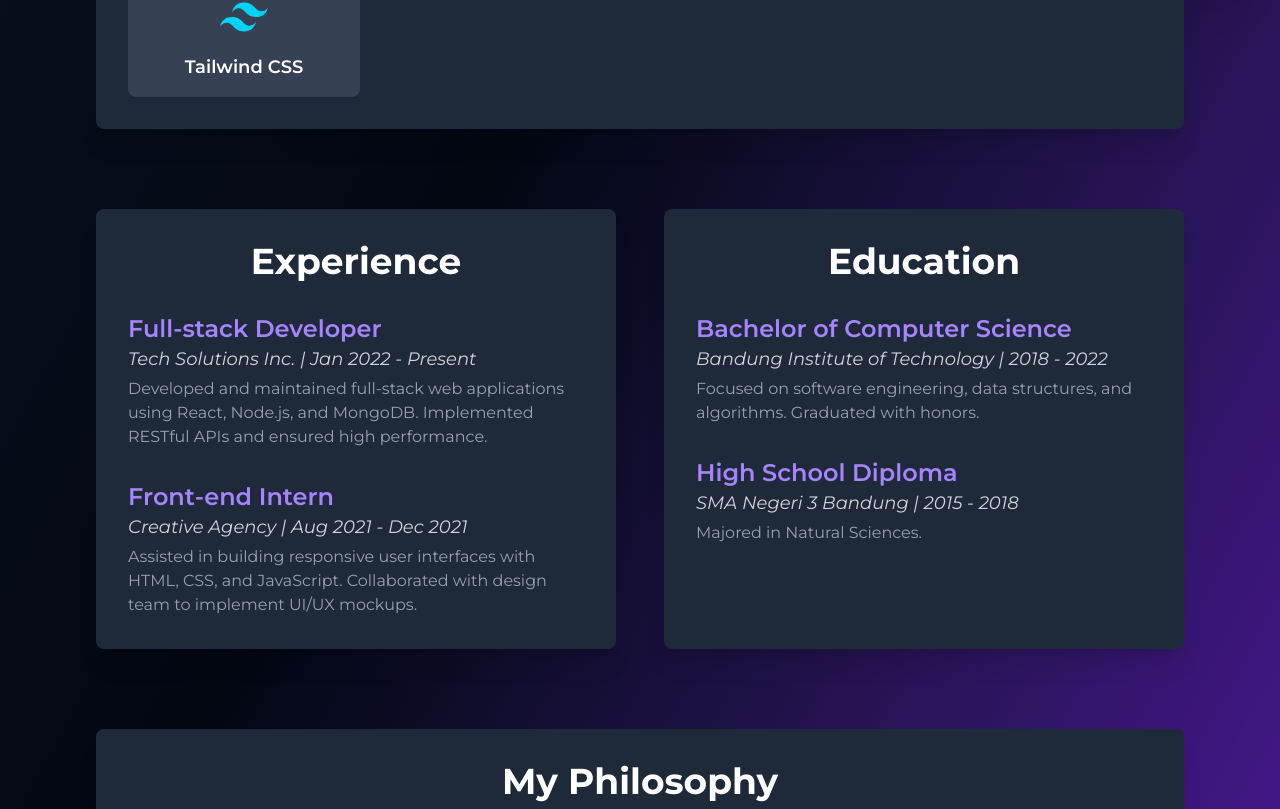
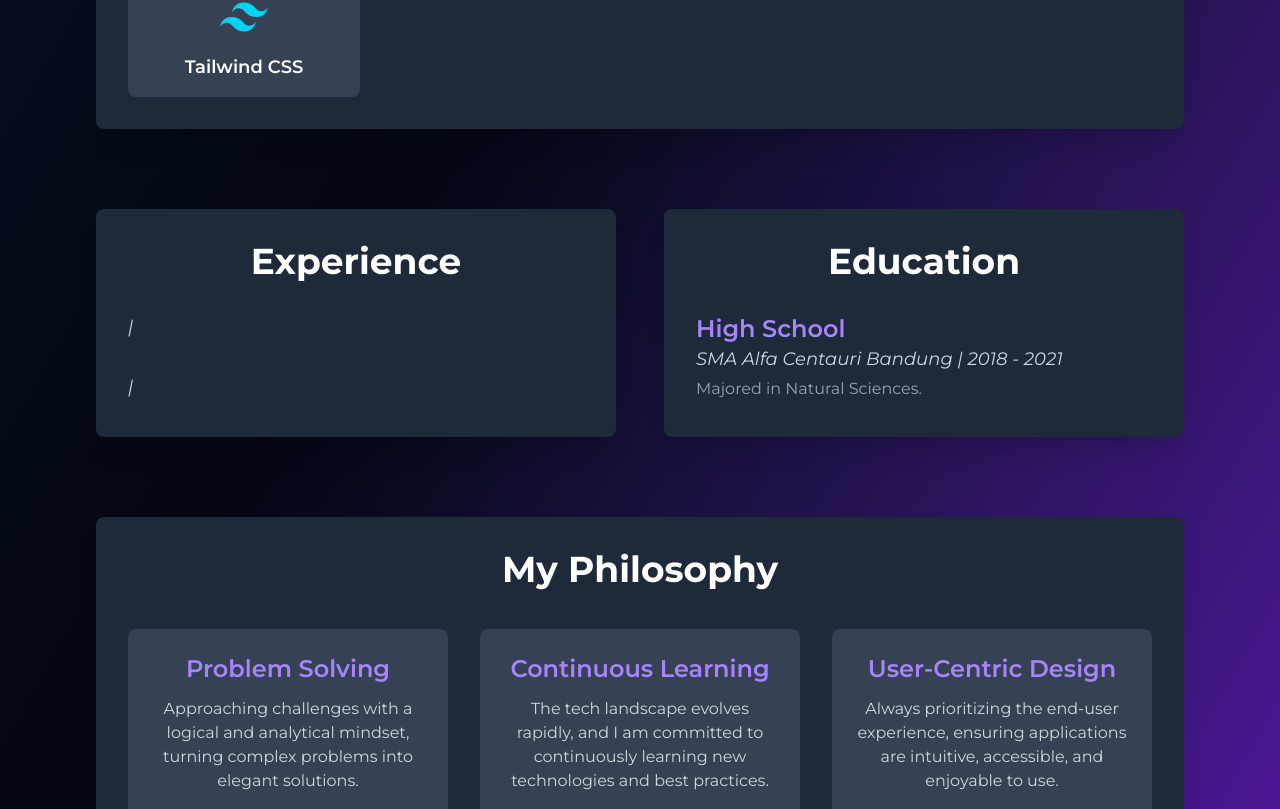
Before and after one commit to nasd10/saftanasdalihin-site, a React (Vite) app: page /about.html in a window 1280 px wide. Shown: the part 1315-2124 px from the top of the page. Built offline with nearby package versions, Linux system fonts and the light colour scheme; a web font is replaced by a local one.

Commit message:
update to be more relevant

```diff
--- a/src/components/ContactSection.jsx
+++ b/src/components/ContactSection.jsx
@@ -1,6 +1,6 @@
 // src/components/ContactSection.jsx
 import React, { useState } from 'react';
-import { FaEnvelope, FaPhone, FaMapMarkerAlt, FaLinkedin, FaGithub, FaTwitter } from 'react-icons/fa';
+import { FaEnvelope, FaPhone, FaMapMarkerAlt, FaLinkedin, FaGithub, FaTwitter, FaInstagram } from 'react-icons/fa';
 
 function ContactSection() {
   const [formData, setFormData] = useState({
@@ -52,11 +52,11 @@ function ContactSection() {
             <div className="space-y-6 text-gray-300 text-lg">
               <div className="flex items-center space-x-4">
                 <FaEnvelope className="text-violet-500 text-2xl" />
-                <span>your.email@example.com</span>
+                <span>saftanasdalihin@gmail.com</span>
               </div>
               <div className="flex items-center space-x-4">
                 <FaPhone className="text-violet-500 text-2xl" />
-                <span>+62 812-3456-7890</span>
+                <span>+62 851-5667-8549</span>
               </div>
               <div className="flex items-center space-x-4">
                 <FaMapMarkerAlt className="text-violet-500 text-2xl" />
@@ -65,20 +65,20 @@ function ContactSection() {
             </div>
 
             <div className="flex justify-start space-x-6 mt-10">
-              <a href="https://linkedin.com/in/yourprofile" target="_blank" rel="noopener noreferrer"
+              <a href="https://www.instagram.com/safta_nas/" target="_blank" rel="noopener noreferrer"
                  className="text-gray-300 hover:text-violet-500 text-3xl transition duration-300 transform hover:scale-110"
-                 title="LinkedIn">
-                <FaLinkedin />
+                 title="Instagram">
+                <FaInstagram />
               </a>
-              <a href="https://github.com/yourusername" target="_blank" rel="noopener noreferrer"
+              <a href="https://github.com/nasdthestudent" target="_blank" rel="noopener noreferrer"
                  className="text-gray-300 hover:text-violet-500 text-3xl transition duration-300 transform hover:scale-110"
                  title="GitHub">
                 <FaGithub />
               </a>
-              <a href="https://twitter.com/yourhandle" target="_blank" rel="noopener noreferrer"
+              <a href="https://www.linkedin.com/in/safta-nasdalihin-819168249/" target="_blank" rel="noopener noreferrer"
                  className="text-gray-300 hover:text-violet-500 text-3xl transition duration-300 transform hover:scale-110"
-                 title="Twitter">
-                <FaTwitter />
+                 title="LinkedIn">
+                <FaLinkedin />
               </a>
             </div>
           </div>
--- a/src/components/Footer.jsx
+++ b/src/components/Footer.jsx
@@ -12,13 +12,13 @@ function Footer() {
           &copy; {currentYear} Safta. All rights reserved.
         </div>
         <div className="flex space-x-6 text-2xl">
-          <a href="https://instagram.com/your_instagram" target="_blank" rel="noopener noreferrer" className="hover:text-custom-violet transition duration-300">
+          <a href="https://instagram.com/safta_nas" target="_blank" rel="noopener noreferrer" className="hover:text-custom-violet transition duration-300">
             <FaInstagram />
           </a>
-          <a href="https://github.com/your_github" target="_blank" rel="noopener noreferrer" className="hover:text-custom-violet transition duration-300">
+          <a href="https://github.com/nasdthestudent" target="_blank" rel="noopener noreferrer" className="hover:text-custom-violet transition duration-300">
             <FaGithub />
           </a>
-          <a href="https://linkedin.com/in/your_linkedin" target="_blank" rel="noopener noreferrer" className="hover:text-custom-violet transition duration-300">
+          <a href="https://www.linkedin.com/in/safta-nasdalihin-819168249/" target="_blank" rel="noopener noreferrer" className="hover:text-custom-violet transition duration-300">
             <FaLinkedin />
           </a>
         </div>
--- a/src/components/Navbar.jsx
+++ b/src/components/Navbar.jsx
@@ -53,13 +53,13 @@ function Navbar() {
 
       {/* Bagian Kanan: Sosial Media (Desktop) */}
       <div className="hidden md:flex flex-none space-x-6 lg:space-x-8">
-        <a href="https://instagram.com/your_instagram" target="_blank" rel="noopener noreferrer" className="text-white hover:text-violet-500 text-xl transition duration-300">
+        <a href="https://instagram.com/safta_nas" target="_blank" rel="noopener noreferrer" className="text-white hover:text-violet-500 text-xl transition duration-300">
           <FaInstagram />
         </a>
-        <a href="https://github.com/your_github" target="_blank" rel="noopener noreferrer" className="text-white hover:text-violet-500 text-xl transition duration-300">
+        <a href="https://github.com/nasdthestudent" target="_blank" rel="noopener noreferrer" className="text-white hover:text-violet-500 text-xl transition duration-300">
           <FaGithub />
         </a>
-        <a href="https://linkedin.com/in/your_linkedin" target="_blank" rel="noopener noreferrer" className="text-white hover:text-violet-500 text-xl transition duration-300">
+        <a href="https://www.linkedin.com/in/safta-nasdalihin-819168249/" target="_blank" rel="noopener noreferrer" className="text-white hover:text-violet-500 text-xl transition duration-300">
           <FaLinkedin />
         </a>
       </div>
--- a/src/pages/About.jsx
+++ b/src/pages/About.jsx
@@ -6,34 +6,27 @@ import { SiTailwindcss, SiNextdotjs, SiMongodb, SiFirebase } from 'react-icons/s
 // Data dummy untuk pengalaman dan pendidikan
 const experiences = [
   {
-    id: 1,
-    title: "Full-stack Developer",
-    company: "Tech Solutions Inc.",
-    duration: "Jan 2022 - Present",
-    description: "Developed and maintained full-stack web applications using React, Node.js, and MongoDB. Implemented RESTful APIs and ensured high performance.",
-  },
+      id: 1,
+      title: "",
+      company: "",
+      duration: "",
+      description: "",
+    },
   {
     id: 2,
-    title: "Front-end Intern",
-    company: "Creative Agency",
-    duration: "Aug 2021 - Dec 2021",
-    description: "Assisted in building responsive user interfaces with HTML, CSS, and JavaScript. Collaborated with design team to implement UI/UX mockups.",
+    title: "",
+    company: "",
+    duration: "",
+    description: "",
   },
 ];
 
 const education = [
   {
     id: 1,
-    degree: "Bachelor of Computer Science",
-    institution: "Bandung Institute of Technology",
-    year: "2018 - 2022",
-    description: "Focused on software engineering, data structures, and algorithms. Graduated with honors.",
-  },
-  {
-    id: 2,
-    degree: "High School Diploma",
-    institution: "SMA Negeri 3 Bandung",
-    year: "2015 - 2018",
+    degree: "High School ",
+    institution: "SMA Alfa Centauri Bandung",
+    year: "2018 - 2021",
     description: "Majored in Natural Sciences.",
   },
 ];
```
